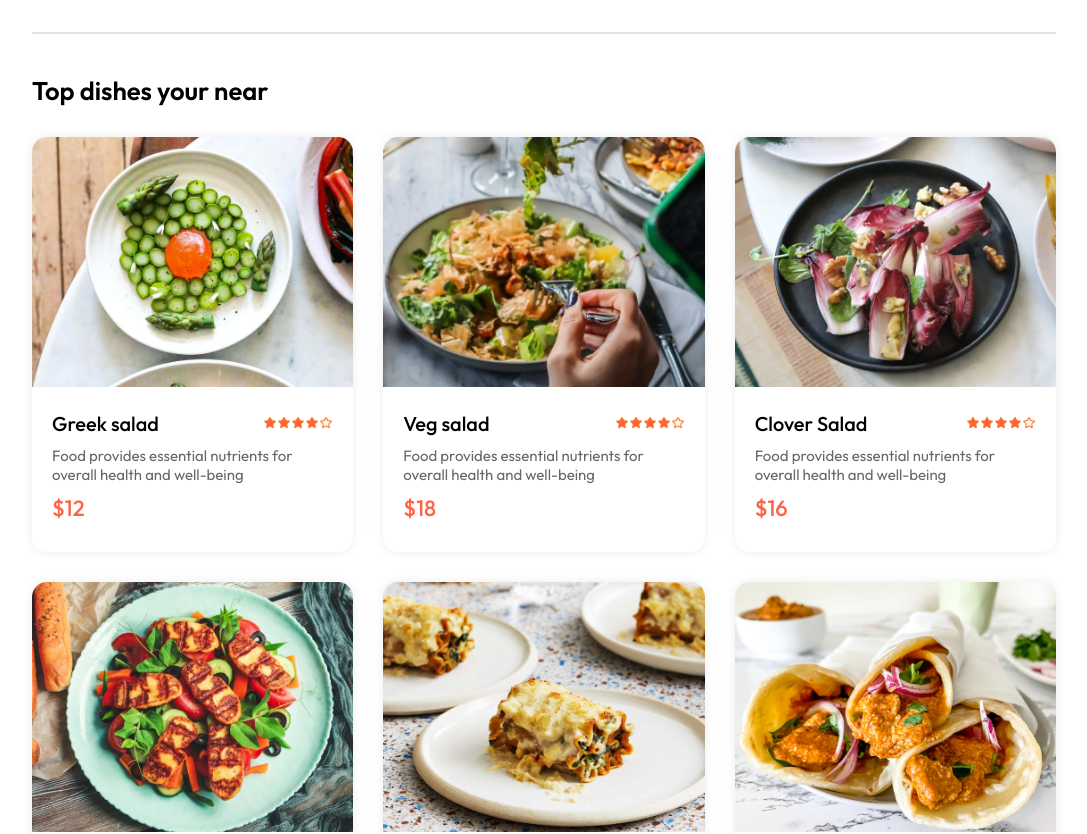
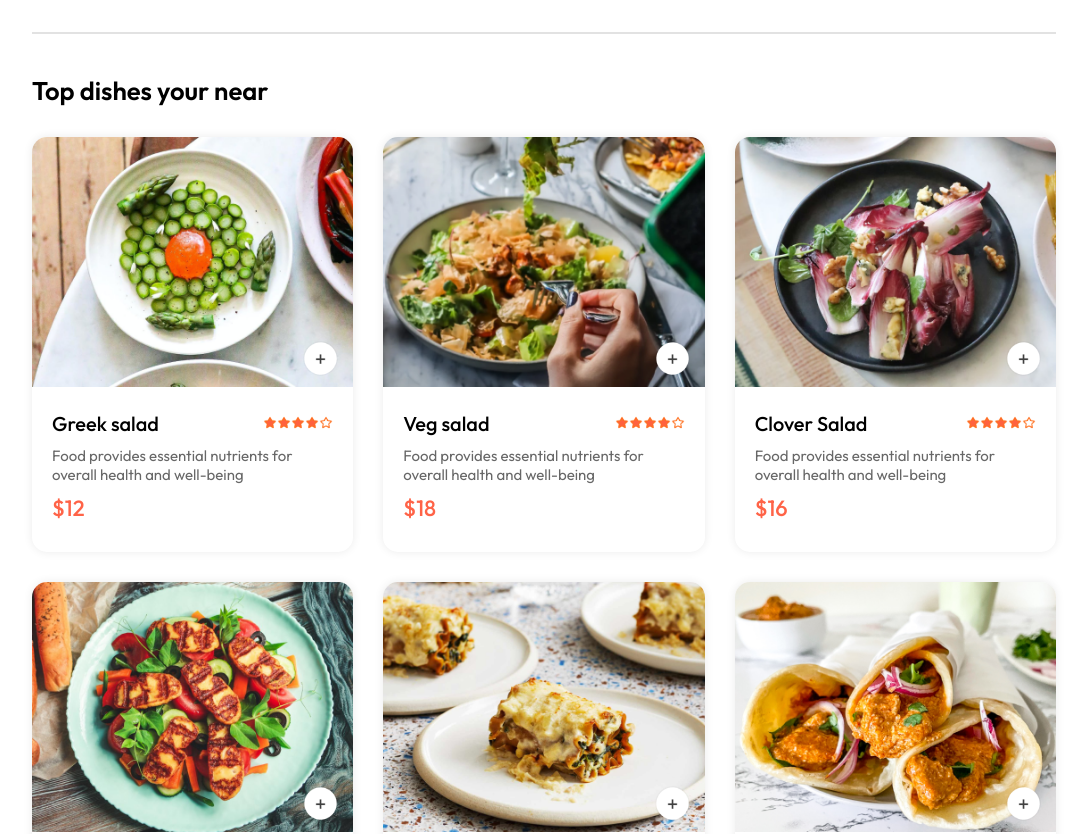
Before and after one commit to Riki-Zf/Food-delivery, a React (Vite) app in the folder frontend/: page / in a window 1280 px wide. Shown: the part 840-1674 px from the top of the page, without its empty margins (96-1183 px from the left). Built offline with nearby package versions, Linux system fonts and the light colour scheme.

Commit message:
add function for remove and add to cart

```diff
--- a/frontend/src/components/FoodItem/FoodItem.css
+++ b/frontend/src/components/FoodItem/FoodItem.css
@@ -36,3 +36,28 @@
   font-weight: 500;
   margin: 10px 0px;
 }
+.food-item-img-container {
+  position: relative;
+}
+.food-item-img-container .add {
+  position: absolute;
+  width: 35px;
+  bottom: 15px;
+  right: 15px;
+  border-radius: 50%;
+  cursor: pointer;
+}
+.food-item-counter {
+  position: absolute;
+  bottom: 15px;
+  right: 15px;
+  display: flex;
+  align-items: center;
+  gap: 10px;
+  padding: 6px;
+  background-color: white;
+  border-radius: 50px;
+}
+.food-item-counter img {
+  width: 30px;
+}
--- a/frontend/src/components/FoodItem/FoodItem.jsx
+++ b/frontend/src/components/FoodItem/FoodItem.jsx
@@ -1,11 +1,23 @@
-import React from "react";
+import React, { useContext } from "react";
 import "./FoodItem.css";
 import { assets } from "../../assets/assets";
+import { StoreContext } from "../../context/StoreContext";
+
 const FoodItem = ({ id, name, price, description, image }) => {
+  const { cartItems, addCart, removeFromCart } = useContext(StoreContext);
   return (
     <div className="food-item">
       <div className="food-item-img-container">
         <img className="food-item-image" src={image} alt="" />
+        {!cartItems[id] ? (
+          <img className="add" onClick={() => addCart(id)} src={assets.add_icon_white} alt="" />
+        ) : (
+          <div className="food-item-counter">
+            <img onClick={() => removeFromCart(id)} src={assets.remove_icon_red} alt="" />
+            <p>{cartItems[id]}</p>
+            <img onClick={() => addCart(id)} src={assets.add_icon_green} alt="" />
+          </div>
+        )}
       </div>
       <div className="food-item-info">
         <div className="food-item-name-rating">
--- a/frontend/src/context/StoreContext.jsx
+++ b/frontend/src/context/StoreContext.jsx
@@ -1,9 +1,30 @@
-import { createContext } from "react";
+import { createContext, useEffect, useState } from "react";
 import { food_list } from "../assets/assets";
 export const StoreContext = createContext(null);
 const StoreContextProvider = (props) => {
+  const [cartItems, setCartItems] = useState({});
+
+  const addCart = (itemId) => {
+    if (!cartItems[itemId]) {
+      setCartItems((prev) => ({ ...prev, [itemId]: 1 }));
+    } else {
+      setCartItems((prev) => ({ ...prev, [itemId]: prev[itemId] + 1 }));
+    }
+  };
+
+  const removeFromCart = (itemId) => {
+    setCartItems((prev) => ({ ...prev, [itemId]: prev[itemId] - 1 }));
+  };
+
+  useEffect(() => {
+    console.log(cartItems);
+  }, [cartItems]);
   const contextValue = {
     food_list,
+    cartItems,
+    setCartItems,
+    addCart,
+    removeFromCart,
   };
   return <StoreContext.Provider value={contextValue}>{props.children}</StoreContext.Provider>;
 };
```
